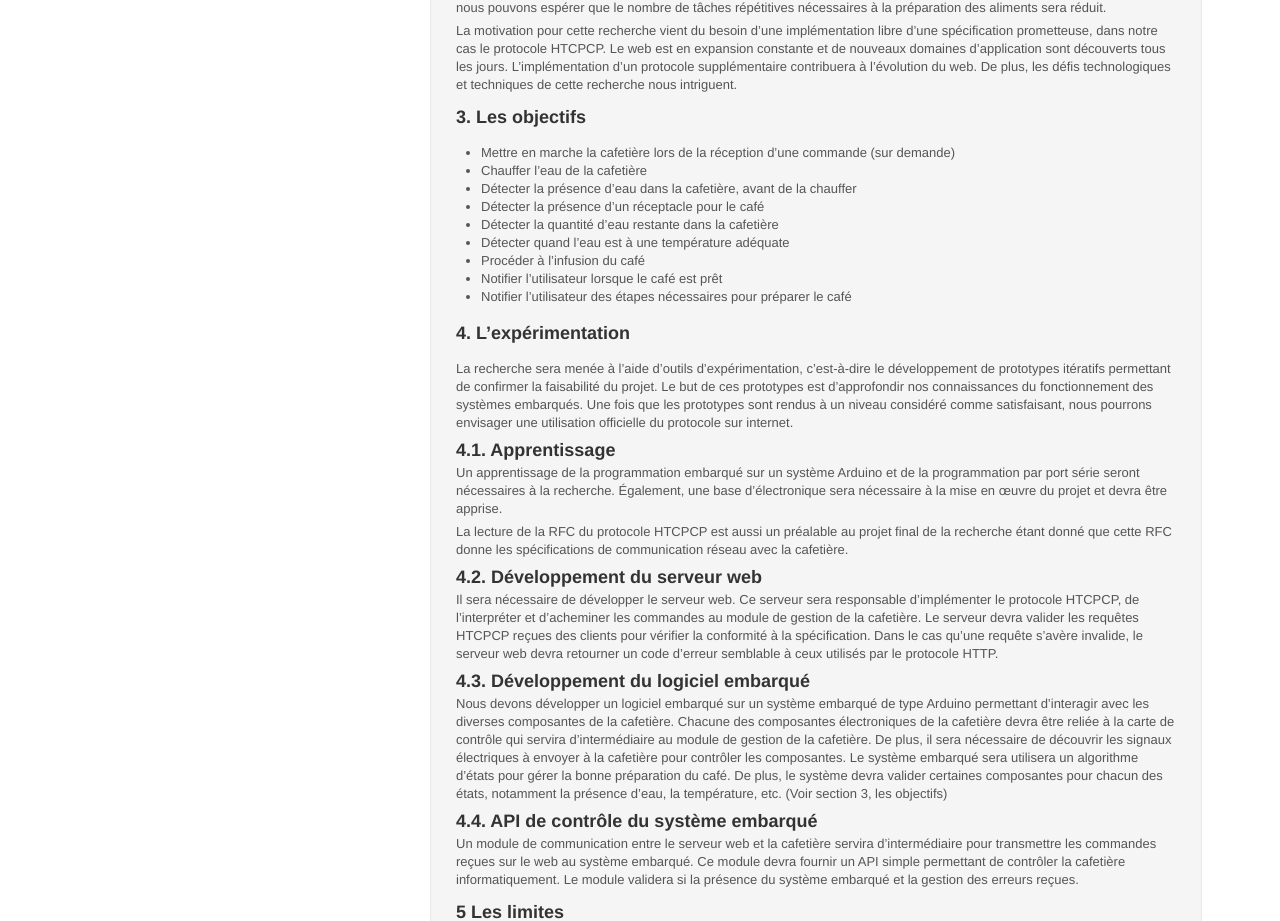
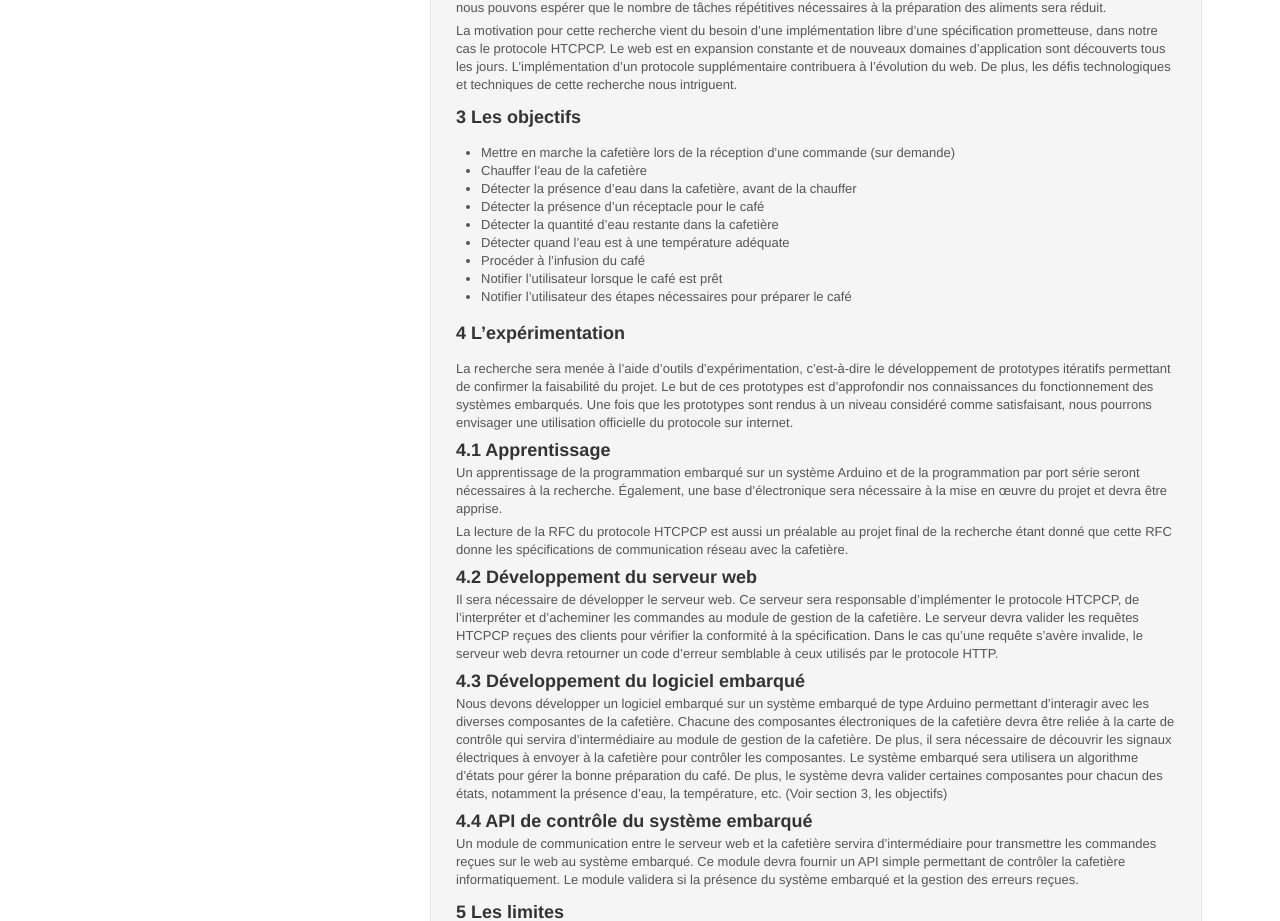
Before and after one commit to gelendir/htcpcpd, a Jekyll site: the page built from pages/proposition-de-recherche.md, in a window 1280 px wide and 1400 px high, scrolled down 583 px. Shown: the part 153-1074 px from the top of the window. Built offline with Jekyll 4.4.1, drawn with Linux system fonts in a browser that asks for light colours; some of the changed text lies outside the part shown.

Commit message:
point dans titre

```diff
--- a/pages/proposition-de-recherche.md
+++ b/pages/proposition-de-recherche.md
@@ -7,7 +7,7 @@ category: page
 Automatisation du contrôle d’une cafetière
 ==========================================
 
-## 1. Le sujet ##
+## 1 Le sujet ##
 En 1999, l’IETF a publié une RFC définissant un nouveau protocole permettant de contrôler une cafetière via un service web. Ce protocole s’appelle le HTCPCP (HyperText Coffee Pot Control Protocol). Ce protocole augmente les spécifications du protocole HTTP avec nouveaux détails d’implémentation pour faciliter le contrôle d’une cafetière
 
 Le but de cette recherche est de vérifier la faisabilité d’implémentation du protocole HTCPCP. Pour ce faire, nous aurons besoin de diviser la recherche en 2 parties. La première partie consistera à implémenter le serveur Web qui recevra les requêtes. La seconde partie consistera à vérifier si l’interfaçage avec la cafetière est possible et trouver les possibilités de contrôle de la cafetière.
@@ -19,7 +19,7 @@ Ce projet peut permettre d’avertir les consommateurs de café lorsque le breuv
 Nous avons des connaissances du protocole HTTP ainsi que dans l’installation de serveurs web. De plus, nous avons des connaissances avec les langages de programmation les plus utilisés pour de la programmation embarquée (C/C++).
 
 
-## 2. Les enjeux ##
+## 2 Les enjeux ##
 
 Ce sujet est encore d’actualité, car la consommation de café est de plus en plus élevée dans notre société. Par ce fait, le besoin d’automatisation de ce processus est ressenti. L’automatisation permettrait d’éviter des manipulations hasardeuses de la cafetière et de réduire le temps nécessaire à la préparation du café.
 
@@ -31,7 +31,7 @@ Les efforts de cette recherche pourront servir à de futurs projets d’automati
 
 La motivation pour cette recherche vient du besoin d’une implémentation libre d’une spécification prometteuse, dans notre cas le protocole HTCPCP. Le web est en expansion constante et de nouveaux domaines d’application sont découverts tous les jours. L’implémentation d’un protocole supplémentaire contribuera à l’évolution du web. De plus, les défis technologiques et techniques de cette recherche nous intriguent.
 
-## 3. Les objectifs ##
+## 3 Les objectifs ##
 
 * Mettre en marche la cafetière lors de la réception d’une commande (sur demande)
 * Chauffer l’eau de la cafetière
@@ -43,25 +43,25 @@ La motivation pour cette recherche vient du besoin d’une implémentation libre
 * Notifier l’utilisateur lorsque le café est prêt
 * Notifier l’utilisateur des étapes nécessaires pour préparer le café
 
-## 4. L’expérimentation ##
+## 4 L’expérimentation ##
 
 La recherche sera menée à l’aide d’outils d’expérimentation, c’est-à-dire le développement de prototypes itératifs permettant de confirmer la faisabilité du projet. Le but de ces prototypes est d’approfondir nos connaissances du fonctionnement des systèmes embarqués. Une fois que les prototypes sont rendus à un niveau considéré comme satisfaisant, nous pourrons envisager une utilisation officielle du protocole sur internet.
 
-### 4.1. Apprentissage ###
+### 4.1 Apprentissage ###
 
 Un apprentissage de la programmation embarqué sur un système Arduino et de la programmation par port série seront nécessaires à la recherche. Également, une base d’électronique sera nécessaire à la mise en œuvre du projet et devra être apprise.
 
 La lecture de la RFC du protocole HTCPCP est aussi un préalable au projet final de la recherche étant donné que cette RFC donne les spécifications de communication réseau avec la cafetière.
 
-### 4.2. Développement du serveur web ###
+### 4.2 Développement du serveur web ###
 
 Il sera nécessaire de développer le serveur web. Ce serveur sera responsable d’implémenter le protocole HTCPCP, de l’interpréter et d’acheminer les commandes au module de gestion de la cafetière. Le serveur devra valider les requêtes HTCPCP reçues des clients pour vérifier la conformité à la spécification. Dans le cas qu’une requête s’avère invalide, le serveur web devra retourner un code d’erreur semblable à ceux utilisés par le protocole HTTP.
 
-### 4.3. Développement du logiciel embarqué ###
+### 4.3 Développement du logiciel embarqué ###
 
 Nous devons développer un logiciel embarqué sur un système embarqué de type Arduino permettant d’interagir avec les diverses composantes de la cafetière. Chacune des composantes électroniques de la cafetière devra être reliée à la carte de contrôle qui servira d’intermédiaire au module de gestion de la cafetière. De plus, il sera nécessaire de découvrir les signaux électriques à envoyer à la cafetière pour contrôler les composantes. Le système embarqué sera utilisera un algorithme d’états pour gérer la bonne préparation du café. De plus, le système devra valider certaines composantes pour chacun des états, notamment la présence d’eau, la température, etc. (Voir section 3, les objectifs)
 
-### 4.4. API de contrôle du système embarqué ###
+### 4.4 API de contrôle du système embarqué ###
 
 Un module de communication entre le serveur web et la cafetière servira d'intermédiaire pour transmettre les commandes reçues sur le web au système embarqué. Ce module devra fournir un API simple permettant de contrôler la cafetière informatiquement. Le module validera si la présence du système embarqué et la gestion des erreurs reçues.
 
```
